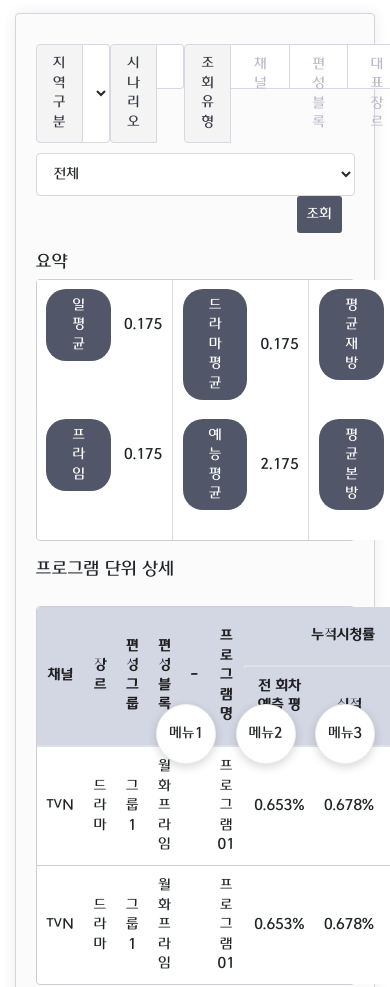
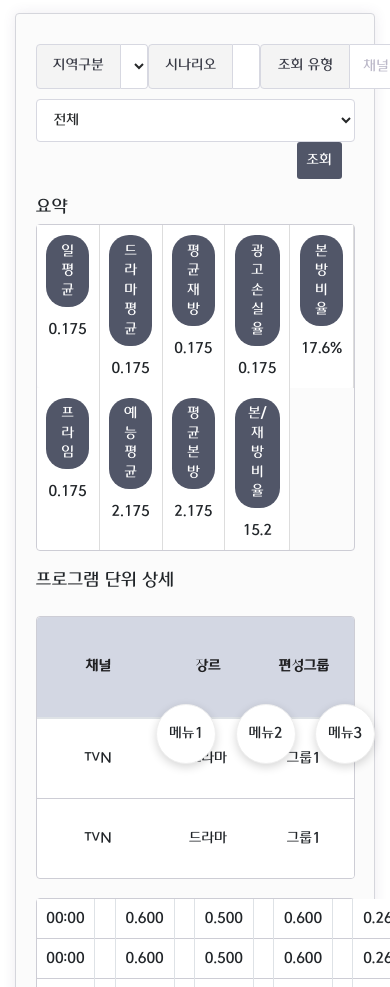
Before and after one commit to smartmin2/cj, a website: page pages/simulation/scenario/pairing.html in a window 390 px wide. Shown: the top 987 px of the page. Drawn offline with Linux system fonts and the light colour scheme; files whose address does not match are found by name.

Commit message:
시청률

```diff
--- a/css/core/style_sub.css
+++ b/css/core/style_sub.css
@@ -2,10 +2,12 @@
 .card-dark { border-radius: 4px; border: solid 1px #d5d6dc; background-color: #d4d7e2; }
 .accent { color:#dd5151; }
 .fs-39 { font-size: 39px !important; }
+.sm-ml { margin-left:1rem; }
+.scroll-wrap { overflow-x:auto; }
 
 /* button */
 .cj-btn-group { gap:10px; }
-.cj-btn-group button { color:#fff; font-size: 13px; height: 37px; border-radius: 3px; text-align: center; border:none; outline: none; display: flex; align-items: center; justify-content: center; gap:5px; }
+.cj-btn-group button { white-space: nowrap; color:#fff; font-size: 13px; height: 37px; border-radius: 3px; text-align: center; border:none; outline: none; display: flex; align-items: center; justify-content: center; gap:5px; }
 .cj-btn-group button:focus, .cj-btn-group button:active { box-shadow: none !important; }
 button:focus,button:active { box-shadow: none !important; }
 .btn-cj { background-color: #515668; color:#fff; }
@@ -25,9 +27,8 @@ button:focus,button:active { box-shadow: none !important; }
 .btn.btn-rec.yellow { background-color: #f3890b; }
 .btn.btn-rec.blue { background-color: #576fc5; }
 .btn.btn-rec.grey { background-color: #a1a1a1; }
-.ic-graph { width: 22px; height: 22px; border-radius: 4px; background-color: #515668; color:#fff; display: flex;align-items: center;justify-content: center;}
-.btn.btn-sm-grey {border-radius: 3px;
-    background-color: #a0a7ba;height: 24px;padding:6px 10px; }
+.ic-graph { width: 22px; height: 22px; border-radius: 4px; background-color: #515668; color:#fff; display: flex; align-items: center; justify-content: center; }
+.btn.btn-sm-grey { border-radius: 3px; background-color: #a0a7ba; height: 24px; padding:6px 10px; }
 
 /* select */
 .form-control.select-box { min-height: 43px; border: 0; background-color: none; font-size: 13px; color: #262829; border-radius: 4px; border: solid 1px #d7d8e1; }
@@ -105,10 +106,17 @@ button:focus,button:active { box-shadow: none !important; }
 @media (max-width: 960px){
  .md-block { display: block !important; margin: 0 auto; }
  .md-block .cj-btn-group { justify-content: center; margin-top: 10px; }
-}
 
 
- @media (max-width: 1200px) {
+ .summary-table td div { flex-direction: column; }
+ .summary-table td span { padding: 0.5rem 1rem !important; }
+
+ .lookup-table th { white-space: nowrap; }
+ .lookup-table .button-group .btn-cj-default { padding: 0.75rem 1rem !important; white-space: nowrap; }
+ }
+
+
+ @media (max-width: 1200px){
  .card-dark .card-inner .card-inner-tit { width:9rem !important; }
  }
 
@@ -141,7 +149,7 @@ button:focus,button:active { box-shadow: none !important; }
  .lookup-table .date-group input { border:none; padding: 0.75rem 0.5rem; height: 100%; }
  .lookup-table .button-group { padding:0; width:fit-content; }
  .lookup-table .button-group .btn-group { width:100%; }
- .lookup-table .btn-group .select-box{ border-left: 1px solid #d7d8e1; }
+ .lookup-table .btn-group .select-box { border-left: 1px solid #d7d8e1; }
  .lookup-table .button-group button:first-child { border-left:0; }
  .lookup-table .button-group button { height: 43px; }
  .lookup-table .button-group button:hover { z-index:inherit; }
@@ -244,7 +252,8 @@ button:focus,button:active { box-shadow: none !important; }
  .pro-modal .pro-txt span { background-color: #515668; min-width:100px; padding: 0.5rem 2rem; color:#fff; border-radius: 20px; text-align: center; }
  .pro-modal .pro-txt p { margin-bottom: 0; }
 
-.table.proDtl-table td{vertical-align: middle;}
+.table.proDtl-table { min-width:1370px; }
+.table.proDtl-table td { vertical-align: middle; }
 
-.table.ex-table td{border-right:1px solid #dee2e6;}
-.table.ex-table td:last-child{border-right:0;}
+.table.ex-table td { border-right:1px solid #dee2e6; }
+.table.ex-table td:last-child { border-right:0; }
--- a/pages/simulation/scenario/pairing.html
+++ b/pages/simulation/scenario/pairing.html
@@ -30,7 +30,7 @@
         <!-- 검색조건 영역 -->
         <div class="card card-box mr-0 p-4">
           <div class="row">
-            <div class="col-sm-9">
+            <div class="col-lg-9 col-sm-12">
               <div class="lookup-table">
                 <table class="table mb-0">
                   <colgroup></colgroup>
@@ -59,12 +59,12 @@
                 </table >
               </div>
             </div>
-            <div class="col-sm-2 d-flex align-items-center">
+            <div class="col-lg-2 col-sm-4 d-flex align-items-center">
                 <select class="form-control cj-selectBox select-box">
                   <option>전체</option>
                 </select>
             </div>
-            <div class="cj-btn-group my-auto col-sm-1">
+            <div class="cj-btn-group my-auto col-sm-1 sm-ml">
               <div class="row justify-content-end mr-2">
                 <button class="btn btn-cj mr-2">조회</button>
               </div>
@@ -173,7 +173,7 @@
           <div id="proUniDtlGrid" style="min-height: 400px"></div>
         </div> -->
           <h5 class="mt-4">프로그램 단위 상세</h5>
-          <div class="mt-4 table-wrap">
+          <div class="mt-4 table-wrap scroll-wrap">
             <table class="table cj-table proDtl-table">
               <colgroup>
                 <col style="width: 9%" />
```
